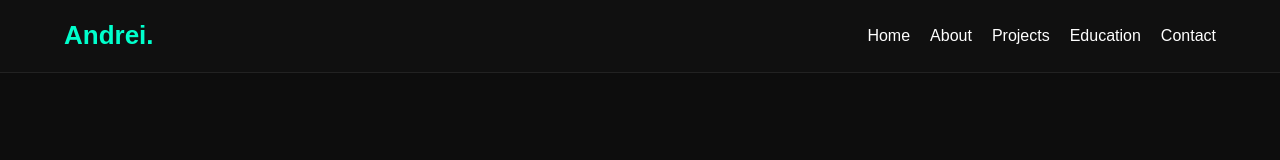
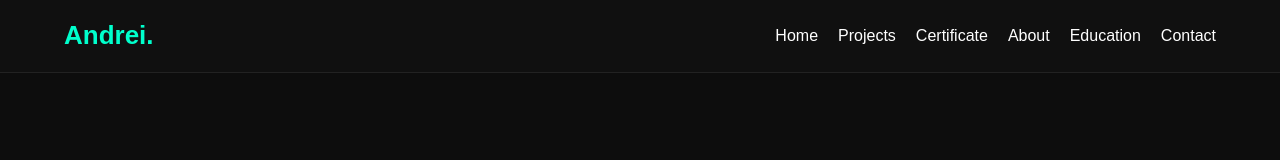
Before and after one commit to andreicomia/andreicomia, a plain HTML site: page index.html in a window 1280 px wide. Shown: the top 160 px of the page. Drawn offline with Linux system fonts and the light colour scheme.

Commit message:
arrange the header nav bar and add certification

```diff
--- a/index.html
+++ b/index.html
@@ -13,8 +13,9 @@
       <h1 class="logo">Andrei.</h1>
       <ul>
         <li><a href="#home">Home</a></li>
+        <li><a href="#projects">Projects</a></li>
+        <li><a href="#certifications">Certificate</a></li>
         <li><a href="#about">About</a></li>
-        <li><a href="#projects">Projects</a></li>
         <li><a href="#education">Education</a></li>
         <li><a href="#contact">Contact</a></li>
       </ul>
```
